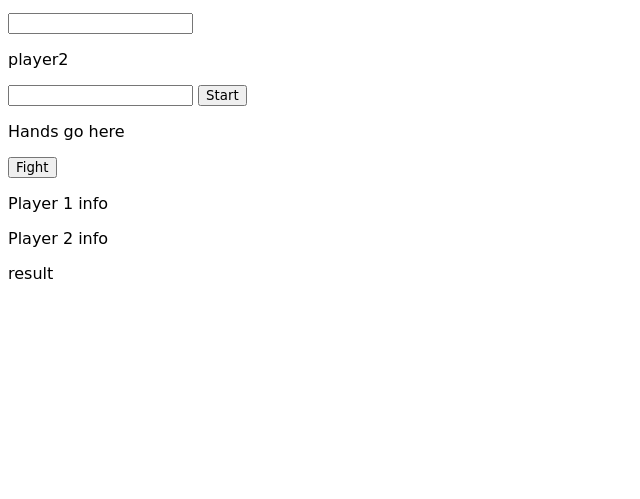
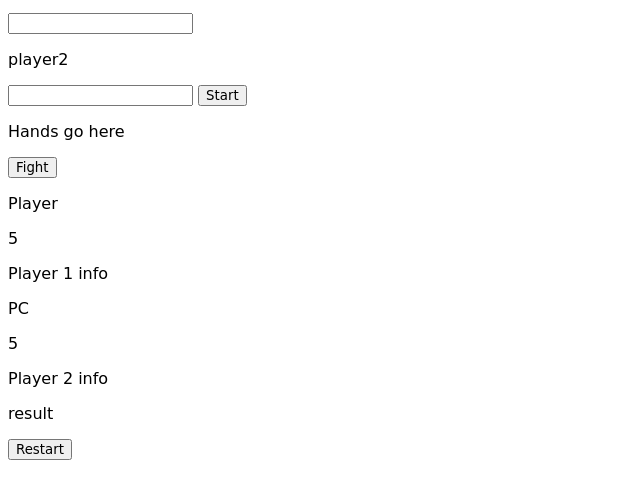
Before and after one commit to barret50cal3011/rock-paper-scissors, a plain HTML site: page rps.html in a window 1280 px wide. Both pictures are taken after a click on the button "Start". Shown: the part 89-588 px from the top of the page, without its empty margins (0-640 px from the left). Drawn offline with Linux system fonts and the light colour scheme.

Commit message:
created Player and Hand class, added all the html components to the js, create player objects

```diff
--- a/js/elder_brain.js
+++ b/js/elder_brain.js
@@ -1,2 +1,59 @@
+const start_button = document.getElementById("start-button");
+const select_button = document.getElementById("select-button");
 
-//alert("js works");
+const input_player1 = document.getElementById("player1-name");
+const input_player2 = document.getElementById("player2-name");
+
+const option_section = document.getElementById("options");
+const results = document.getElementById("result");
+
+const player1_info = document.getElementById("player1");
+const player2_info = document.getElementById("player2");
+
+const player1_name = document.getElementById("name1");
+const player2_name = document.getElementById("name2");
+const player1_hp = document.getElementById("hp1");
+const player2_hp = document.getElementById("hp2");
+class Hand{
+    constructor(name){
+        this.name = name;
+        this.wins = [];
+    }
+}
+class Player{
+    constructor(name, hp){
+        this.name = name;
+        this.hp = hp;
+    }
+}
+
+let hands = [];
+let player1 = new Player("", 0);
+let player2 = new Player("", 0);
+
+function init_game(){
+    start_button.addEventListener("click", start_battle);
+    select_button.addEventListener("click", seclect_hand);
+}
+
+function start_battle(){
+    let name1 = input_player1.value;
+    let name2 = input_player2.value;
+
+    if(name1 == ""){name1 = "Player";}
+    if(name2 == ""){name2 = "PC";}
+
+    player1 = new Player(name1, 5);
+    player2 = new Player(name2, 5);
+
+    player1_name.innerHTML = player1.name;
+    player2_name.innerHTML = player2.name;
+    player1_hp.innerHTML = player1.hp;
+    player2_hp.innerHTML = player2.hp;
+}
+
+function seclect_hand(){
+
+}
+
+init_game();
--- a/rps.html
+++ b/rps.html
@@ -22,9 +22,13 @@
         <div id="battle">
             <div id="players">
                 <div id="player1">
+                    <p id="name1"></p>
+                    <p id="hp1"></p>
                     <p>Player 1 info</p>
                 </div>
                 <div id="player2">
+                    <p id="name2"></p>
+                    <p id="hp2"></p>
                     <p>Player 2 info</p>
                 </div>
             </div>
@@ -32,6 +36,9 @@
                 <p>result</p>
             </div>
         </div>
+        <div id="restart">
+            <button id="restart-button">Restart</button>
+        </div>
         <script src="./js/elder_brain.js"></script>
     </body>
 </html>
```
